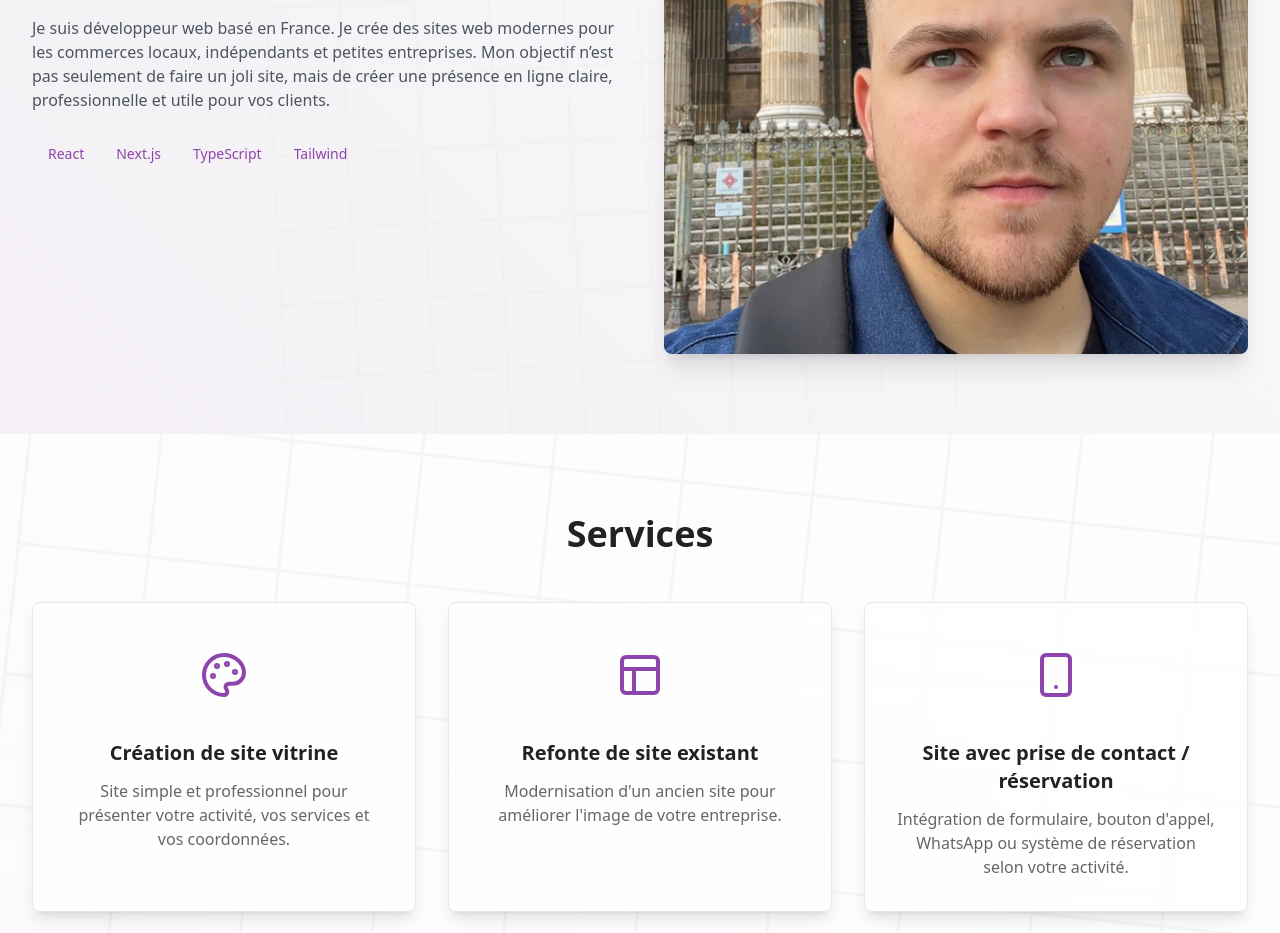
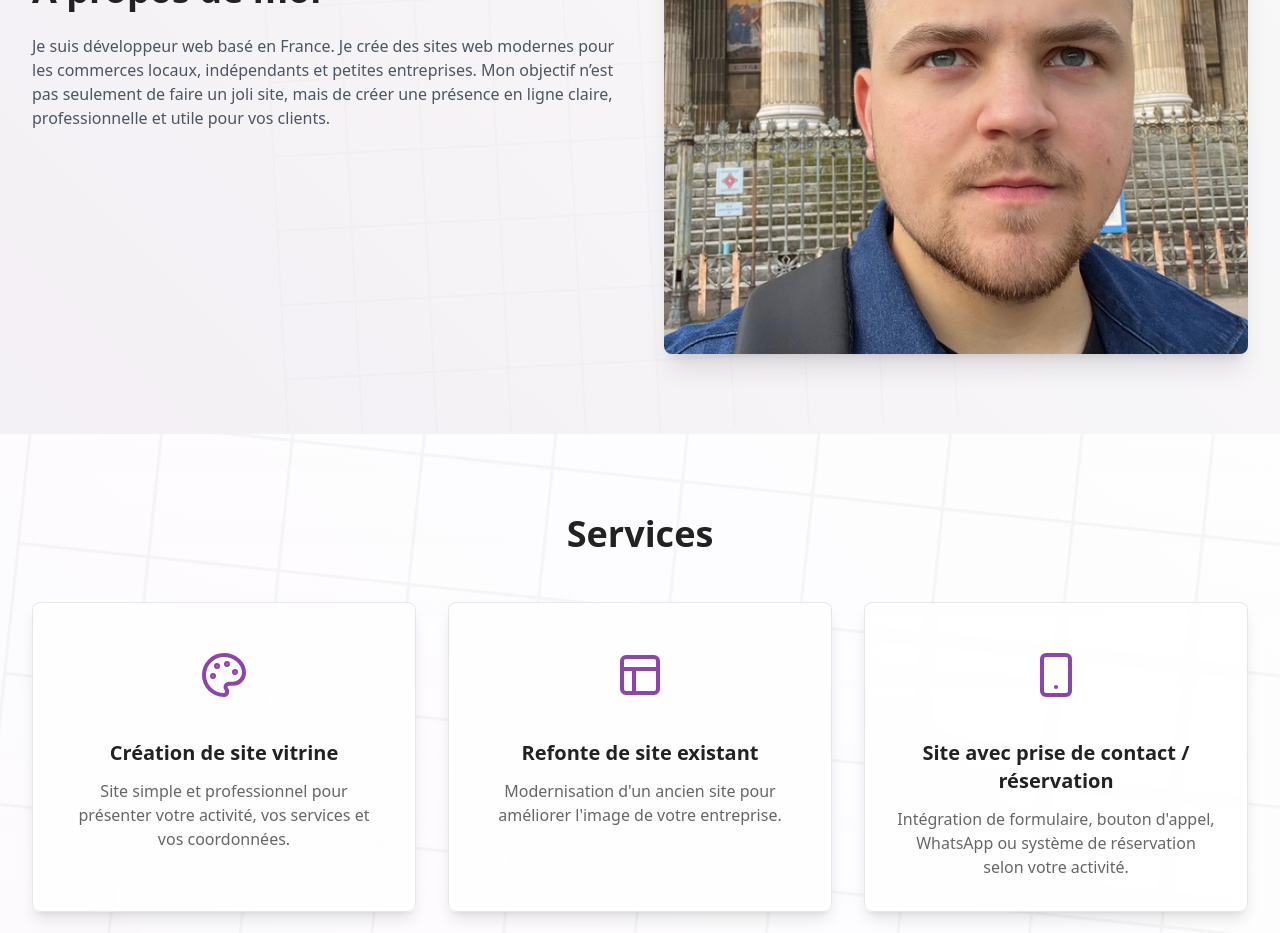
Before and after one commit to denys-semanchuk/personal_website, a Next.js app: page / in a window 1280 px wide. Shown: the part 1900-2833 px from the top of the page. Built offline with nearby package versions, Linux system fonts and the light colour scheme.

Commit message:
removed a stack

```diff
--- a/src/pages/index.tsx
+++ b/src/pages/index.tsx
@@ -182,16 +182,6 @@ export default function Home() {
                 site, mais de créer une présence en ligne claire,
                 professionnelle et utile pour vos clients.
               </p>
-              <div className="flex">
-                {["React", "Next.js", "TypeScript", "Tailwind"].map((skill) => (
-                  <span
-                    key={skill}
-                    className="bg-gradient-to-r from-primary/10 to-accent/10 text-primary px-4 py-2 rounded-full text-sm hover:from-primary/20 hover:to-accent/20 transition-colors"
-                  >
-                    {skill}
-                  </span>
-                ))}
-              </div>
             </motion.div>
             <motion.div
               initial={{ opacity: 0, x: 50 }}
```
